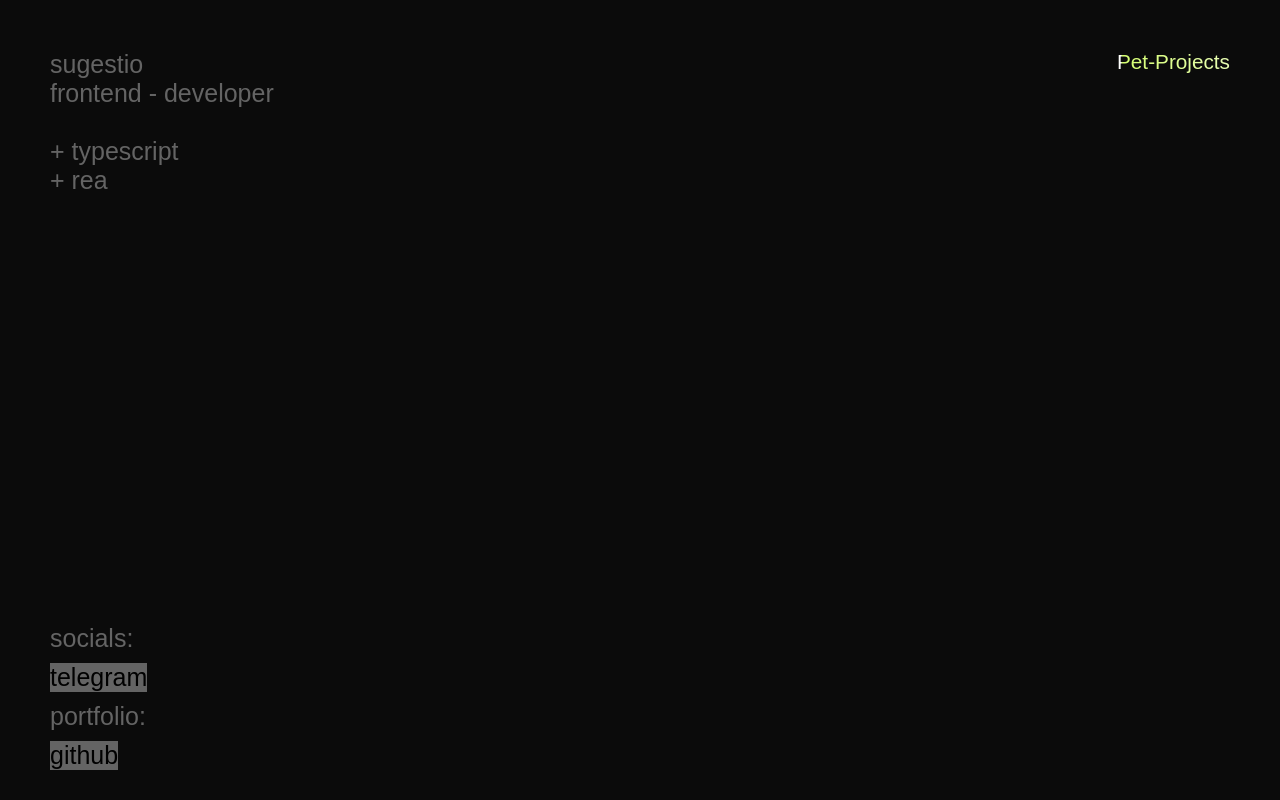
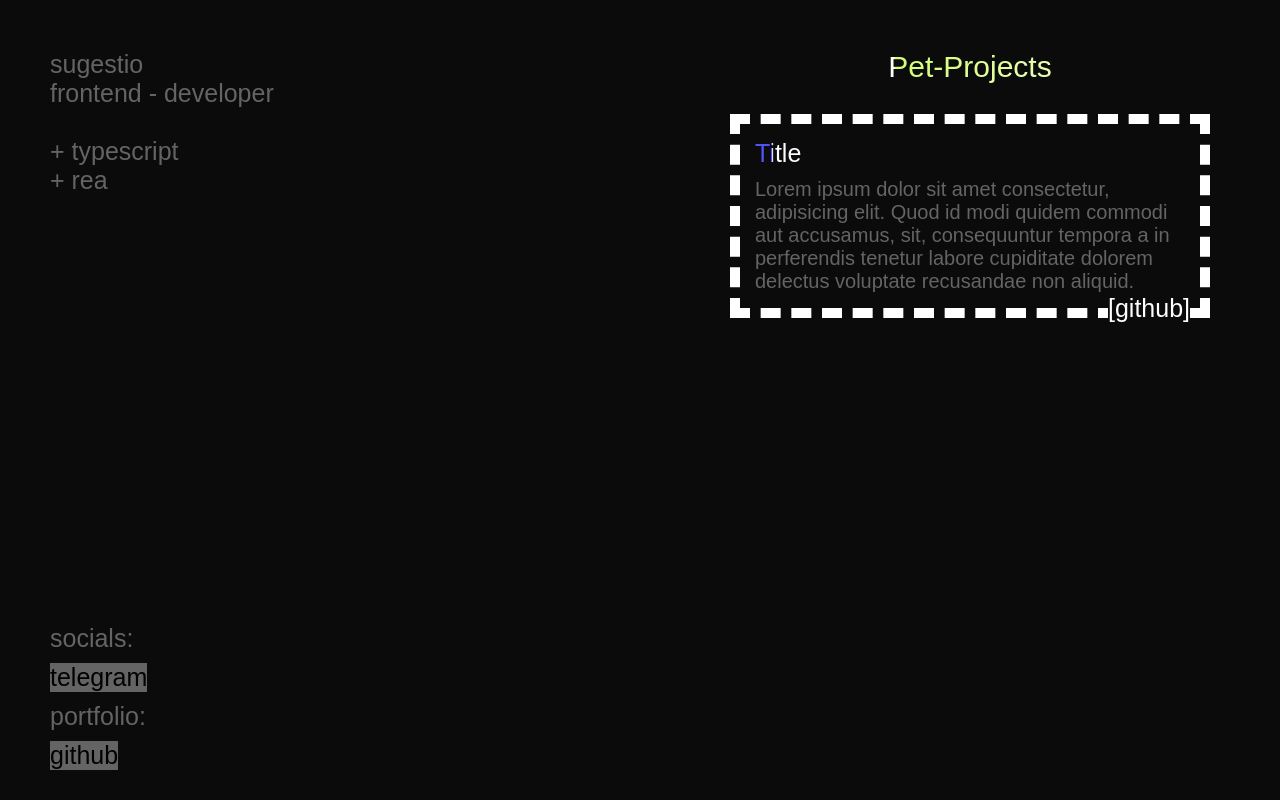
Before and after one commit to qSugestio/profile-resume, a React (Create React App) app: page / in a window 1280 px wide. Built offline with nearby package versions, Linux system fonts and the light colour scheme.

Commit message:
add pet-project column

```diff
--- /dev/null
+++ b/src/components/PPColumn/PP/PP.module.css
@@ -0,0 +1,54 @@
+.container {
+  width: 100%;
+  min-width: 300px;
+  height: fit-content;
+  padding: 15px;
+  margin: 10px 0;
+  background-color: #0B0B0B;
+
+  border: dashed 10px white;
+  /* border-color: white;
+  border-style: dashed solid;
+  border-width: 10px; */
+
+  word-wrap: break-word;
+  overflow-wrap: break-word;
+  position: relative;
+}
+
+.container::after {
+  content: '[github]';
+  position: absolute;
+  background-color: #0b0b0b;
+  color: white;
+  right: 10px;
+  bottom: -15px;
+}
+
+.title {
+  font-weight: 500;
+  font-size: 25px;
+
+  background: linear-gradient(90deg, white, #5050fa);
+  -webkit-background-clip: text;
+  -webkit-text-fill-color: transparent;
+  background-size: 200% 100%;
+  animation: gradient-animation 1s linear infinite
+}
+
+@keyframes gradient-animation {
+  0% {
+    background-position: -100% 0%;
+  }
+
+  100% {
+    background-position: 100% 0%;
+  }
+
+}
+
+.description {
+  margin-top: 10px;
+  color: #646464;
+  font-size: 20px;
+}
--- /dev/null
+++ b/src/components/PPColumn/PP/PP.tsx
@@ -0,0 +1,17 @@
+import styles from './PP.module.css'
+
+const PP = () => {
+  return (
+    <div className={styles.container}>
+      <h6 className={styles.title}>Title</h6>
+      <main className={styles.description}>
+        Lorem ipsum dolor sit amet consectetur, adipisicing elit. Quod id modi
+        quidem commodi aut accusamus, sit, consequuntur tempora a in perferendis
+        tenetur labore cupiditate dolorem delectus voluptate recusandae non
+        aliquid.
+      </main>
+    </div>
+  )
+}
+
+export default PP
--- a/src/components/PPColumn/PPColumn.module.css
+++ b/src/components/PPColumn/PPColumn.module.css
@@ -1,14 +1,50 @@
 .pp_container {
   width: fit-content;
+  display: flex;
+  align-items: center;
+  flex-direction: column;
+  max-width: 500px;
+
+  overflow-y: scroll;
+  padding-right: 20px;
 }
 
+/* Стили для кастомного скролла */
+.pp_container::-webkit-scrollbar {
+  width: 12px;
+  border: white dashed 10px;
+  /* Ширина скролл-бара */
+}
+
+.pp_container::-webkit-scrollbar-track {
+  /* background: #f1f1f1; */
+  /* Цвет фона скролл-пути */
+  /* border-radius: 10px; */
+  /* Закругление углов скролл-пути */
+}
+
+.pp_container::-webkit-scrollbar-thumb {
+  background: #5050fa;
+  /* Цвет ползунка */
+  /* Закругление углов ползунка */
+}
+
+.pp_container::-webkit-scrollbar-thumb:hover {
+  /* background: #555; */
+  background-color: #7171fe;
+  /* Цвет ползунка при наведении */
+}
+
+
 .pp_container h5 {
+  font-size: 30px;
   font-weight: 500;
   background: linear-gradient(90deg, #D4FD70, white);
   background-size: 200% 100%;
   -webkit-background-clip: text;
   -webkit-text-fill-color: transparent;
   animation: gradient-animation 1s linear infinite;
+  margin-bottom: 20px;
 }
 
 @keyframes gradient-animation {
--- a/src/components/PPColumn/PPColumn.tsx
+++ b/src/components/PPColumn/PPColumn.tsx
@@ -1,9 +1,11 @@
+import PP from './PP/PP'
 import styles from './PPColumn.module.css'
 
 const PPColumn = () => {
   return (
     <div className={styles.pp_container}>
       <h5>Pet-Projects</h5>
+      <PP />
     </div>
   )
 }
```
